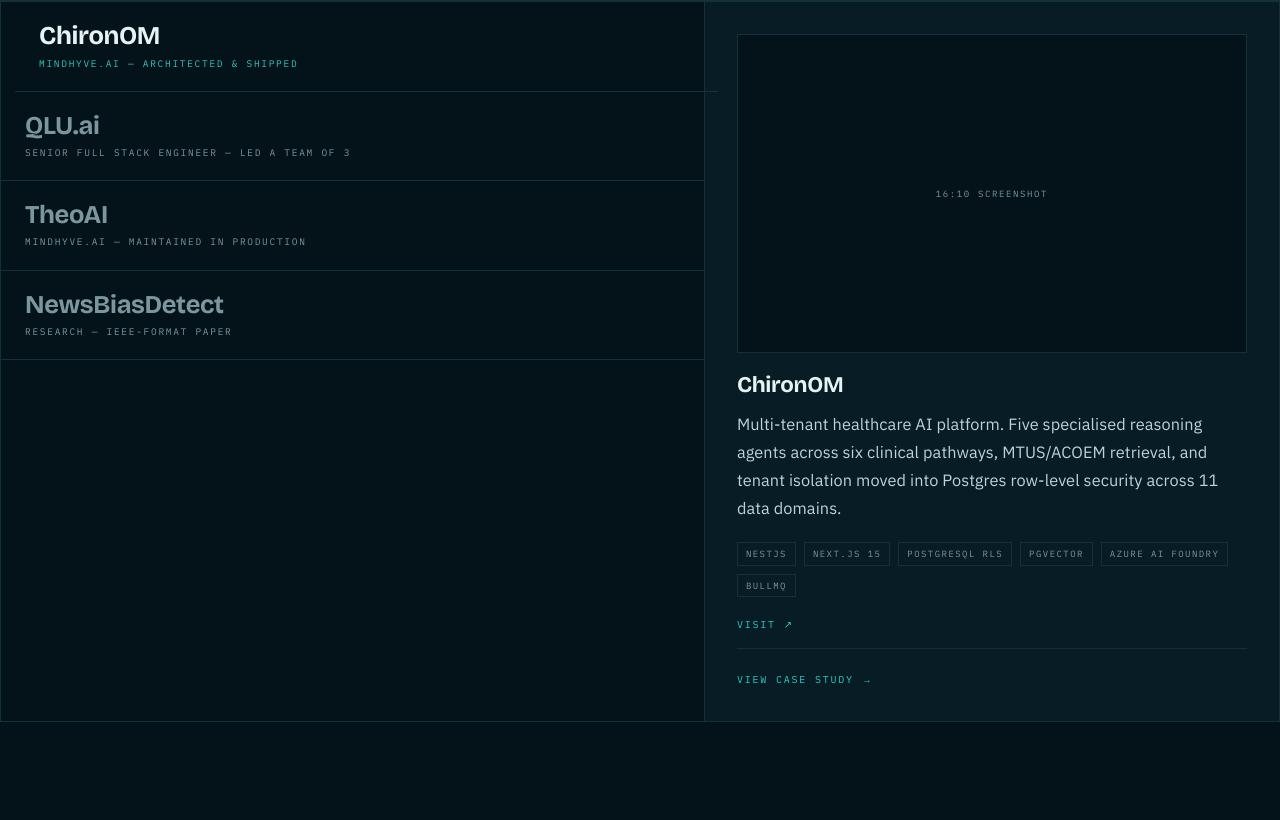
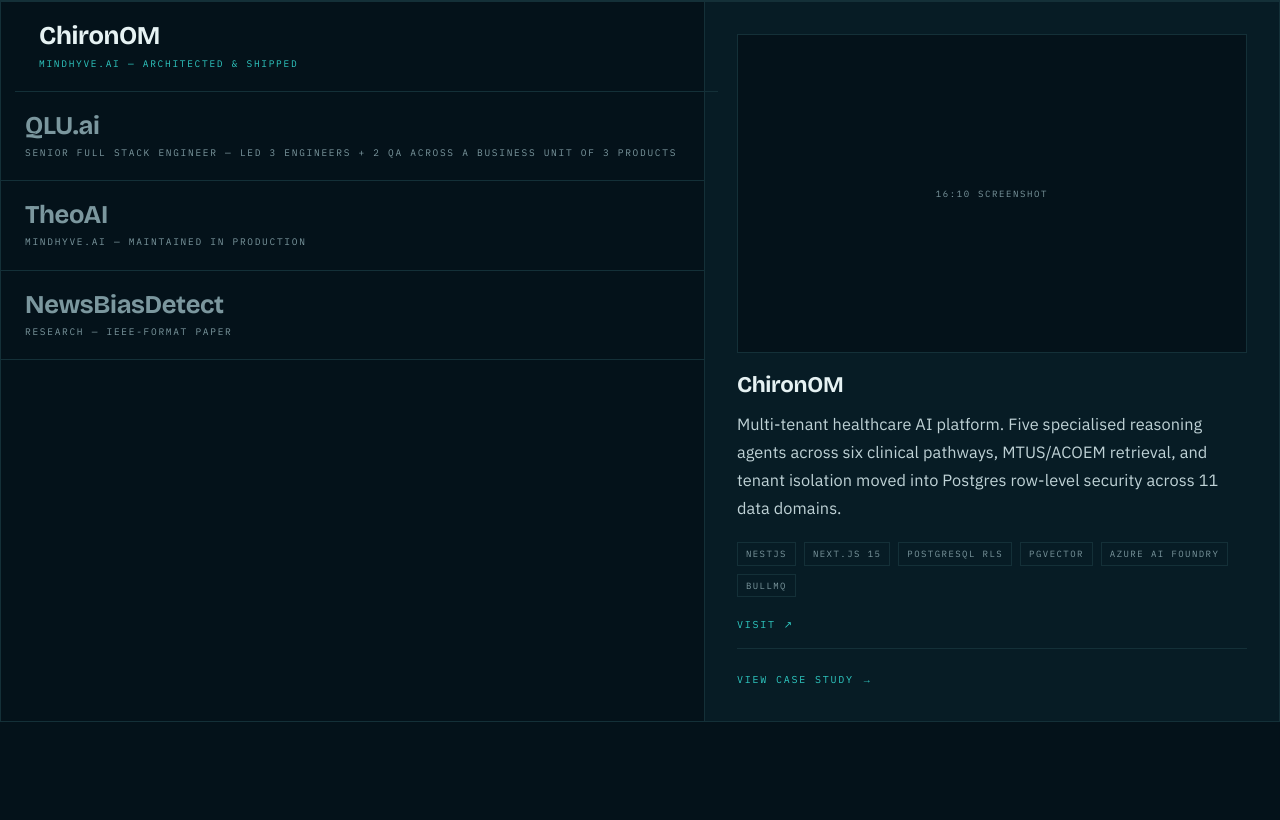
Before and after one commit to Hertz-7/my-portfolio, a Next.js app: page / in a window 1280 px wide. Shown: the part 857-1677 px from the top of the page. Built offline with nearby package versions, Linux system fonts and the light colour scheme.

Commit message:
fix: update QLU role label with engineering leadership detail

```diff
--- a/src/components/ExperienceSection.tsx
+++ b/src/components/ExperienceSection.tsx
@@ -13,7 +13,7 @@
     role: "Senior Full Stack Engineer",
     company: "QLU.ai",
     period: "Jul 2024 — Jan 2026",
-    note: "Led a team of 3",
+    note: "Led engineering for a business unit of 3 products (Dialer, Outreach, AI Voice SDR), 3 engineers + 2 QA",
   },
   {
     number: "03",
--- a/src/content/work/qlu.mdx
+++ b/src/content/work/qlu.mdx
@@ -1,6 +1,6 @@
 ---
 title: "QLU.ai"
-roleLabel: "Senior Full Stack Engineer — led a team of 3"
+roleLabel: "Senior Full Stack Engineer — led engineering for a business unit of 3 products, 3 engineers + 2 QA"
 period: "2024–2026"
 summary: "AI-native executive sourcing platform. Natural-language candidate search over millions of profiles, an event-driven outreach system, and a Twilio dialer carrying an autonomous voice SDR."
 tags:
@@ -26,7 +26,7 @@
 
 ## Approach
 
-Led a team of 3 engineers to design and deliver three core platforms: an AI people search engine, an event-driven outreach automation system, and a Twilio-based autonomous voice SDR — all built on shared infrastructure with Redis-backed real-time updates.
+Led the engineering for a business unit of three products — the Dialer, Outreach automation, and AI Voice SDR — managing a team of 3 developers and 2 QA engineers across architecture, delivery, code quality, and release process. Directed the architecture for all three platforms from the ground up, establishing the shared infrastructure and patterns that let the team ship independently without accumulating integration debt.
 
 ## What I Built
 
--- a/src/lib/work-data.ts
+++ b/src/lib/work-data.ts
@@ -15,7 +15,7 @@
   {
     slug: "qlu",
     title: "QLU.ai",
-    roleLabel: "Senior Full Stack Engineer — led a team of 3",
+    roleLabel: "Senior Full Stack Engineer — led 3 engineers + 2 QA across a business unit of 3 products",
     period: "2024–2026",
     summary:
       "AI-native executive sourcing platform. Natural-language candidate search over millions of profiles, an event-driven outreach system, and a Twilio dialer carrying an autonomous voice SDR.",
```
